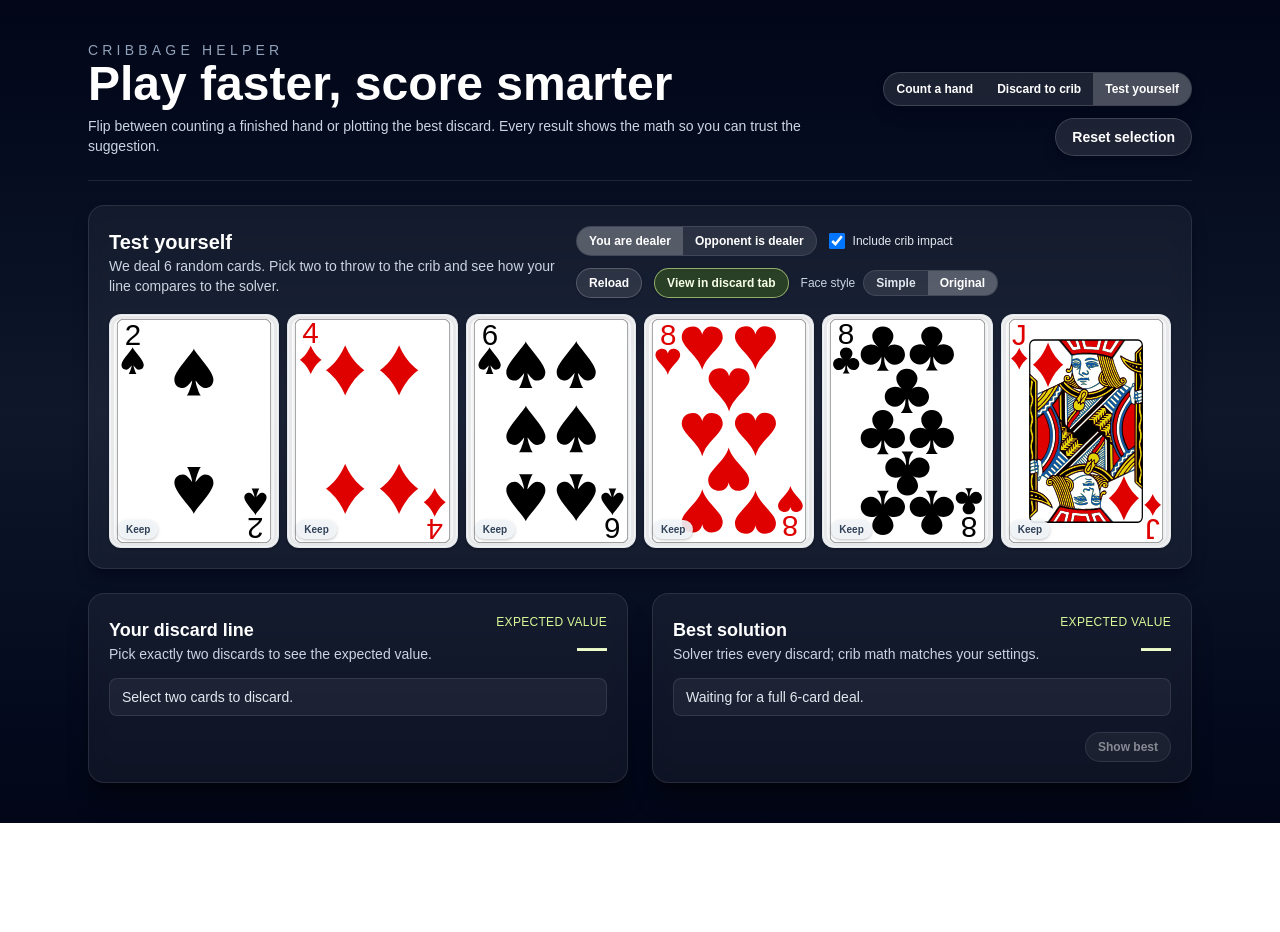
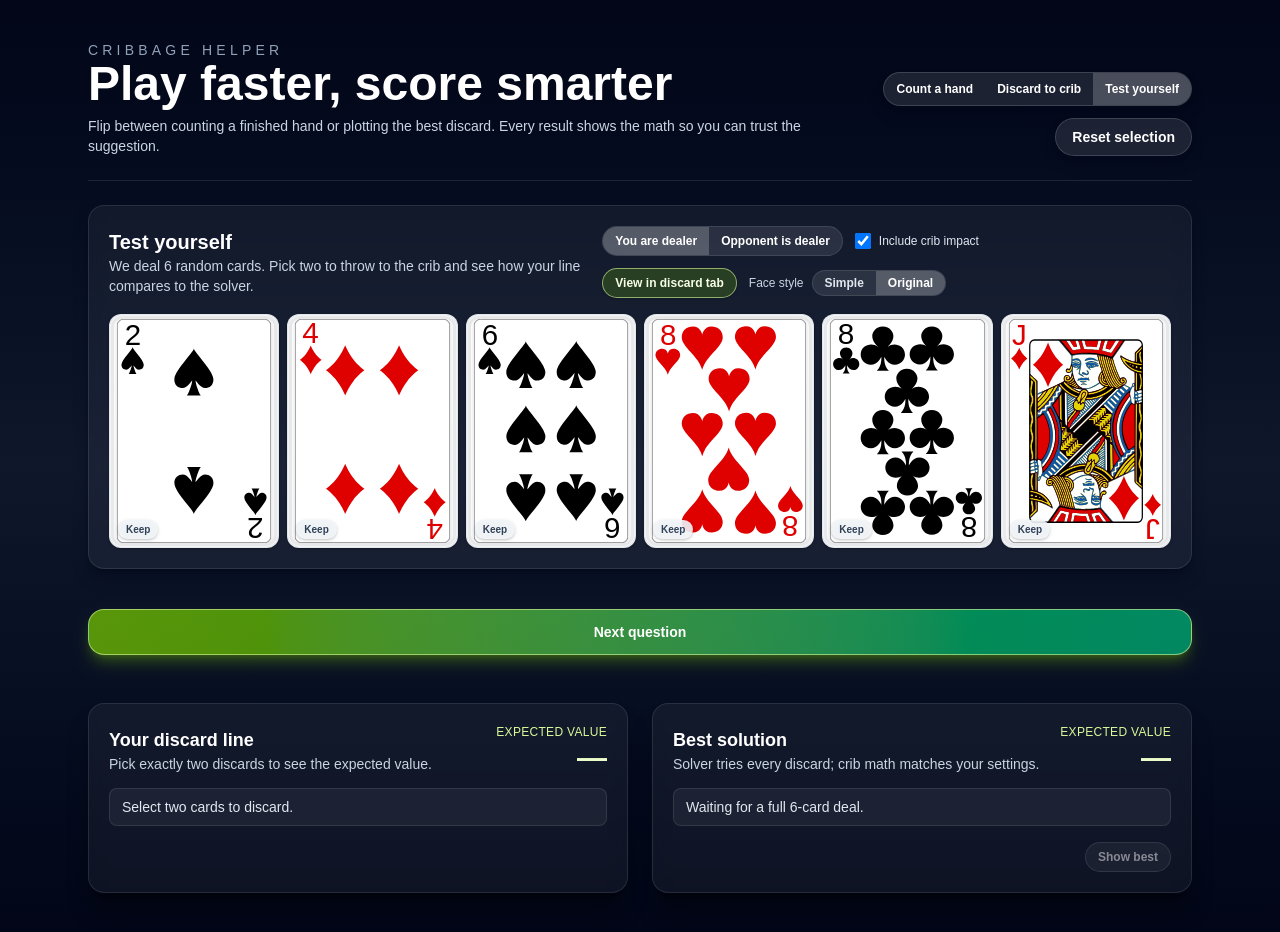
Before and after one commit to kongyim/nextjs-cribbage, a Next.js app: page / in a window 1280 px wide. Before the commit the page ends 823 px from the top, so only its background shows below. Built offline with nearby package versions, Linux system fonts and the light colour scheme.

Commit message:
update next question button

```diff
--- a/src/app/components/TestTab.tsx
+++ b/src/app/components/TestTab.tsx
@@ -150,12 +150,6 @@ export function TestTab({
               Include crib impact
             </label>
             <div className="flex flex-wrap items-center gap-3">
-              <button
-                onClick={refreshTestHand}
-                className="inline-flex items-center justify-center rounded-full border border-white/20 bg-white/10 px-3 py-1.5 text-xs font-semibold text-white shadow hover:-translate-y-[1px] hover:bg-white/20"
-              >
-                Reload
-              </button>
             <button
               onClick={onSendToDiscard}
               disabled={testCards.length !== 6}
@@ -216,6 +210,13 @@ export function TestTab({
           </p>
         )}
       </div>
+
+      <button
+        onClick={refreshTestHand}
+        className="mt-4 inline-flex w-full items-center justify-center rounded-2xl border border-lime-200/60 bg-gradient-to-r from-lime-500/70 to-emerald-500/70 px-4 py-3 text-sm font-semibold text-white shadow-lg shadow-lime-500/30 transition hover:-translate-y-[1px] hover:shadow-emerald-500/40"
+      >
+        Next question
+      </button>
 
       <section className="mt-6 grid gap-6 lg:grid-cols-2">
         <div className="rounded-2xl border border-white/10 bg-white/5 p-5 shadow-xl shadow-black/40 backdrop-blur">
```
